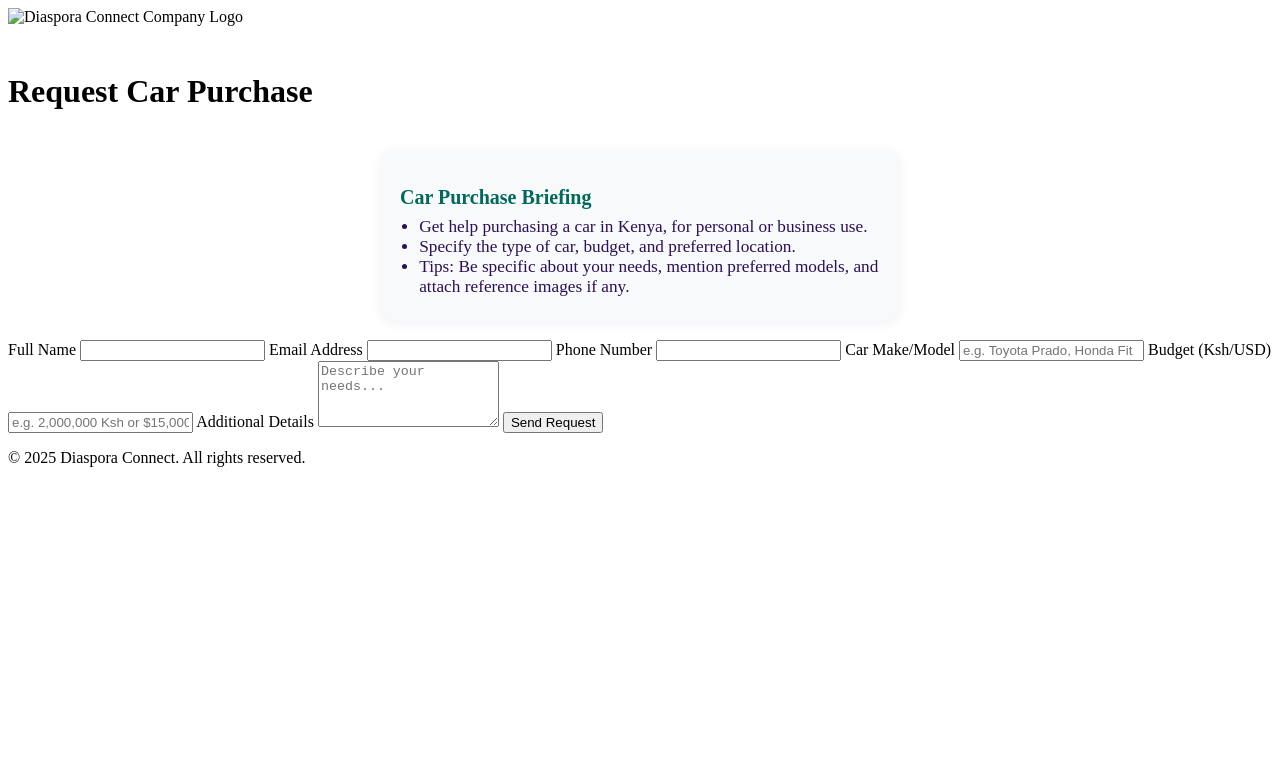
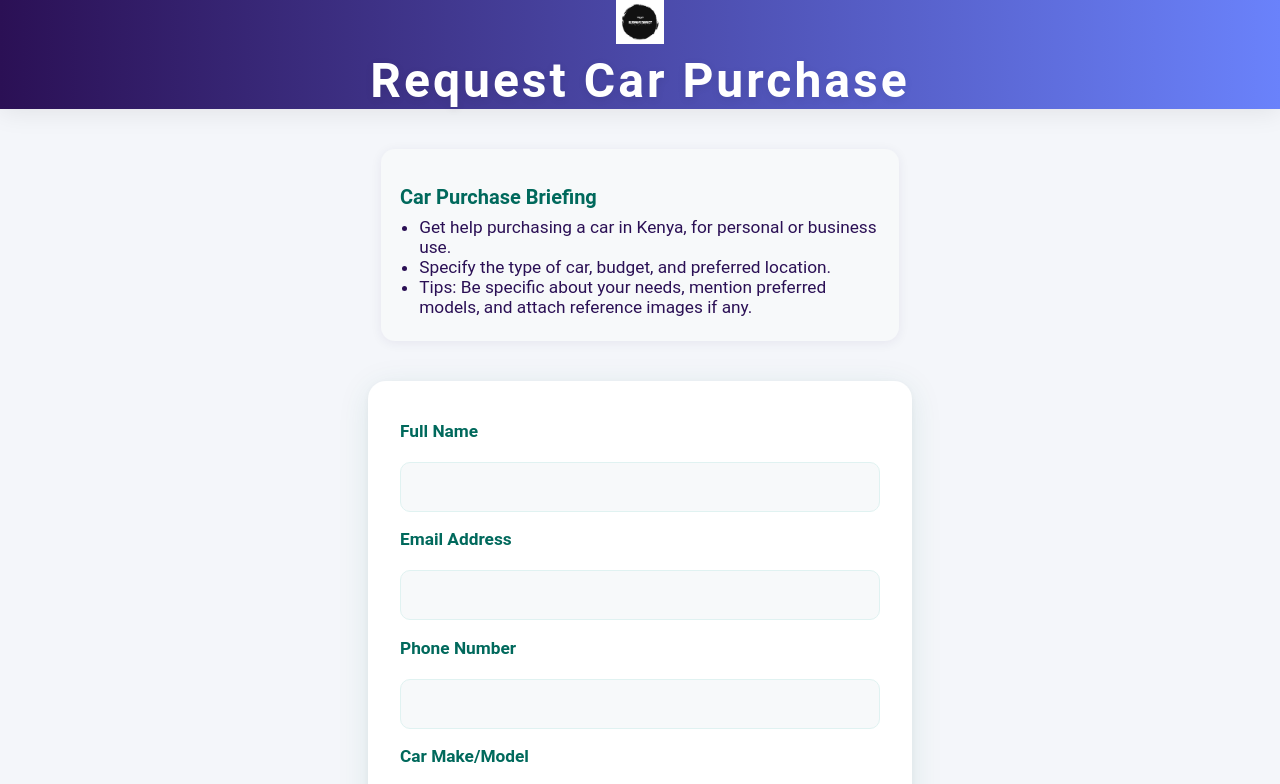
Before and after one commit to Brandoncodes247/Diaspora-Connect, a plain HTML site: page car-purchase.html in a window 1280 px wide. Shown: the top 784 px of the page. Drawn offline with Linux system fonts and the light colour scheme; the site is published under a folder, as on GitHub Pages, so addresses that start at the root find nothing.

Commit message:
Fix all asset paths in remaining forms for GitHub Pages compatibility

```diff
--- a/car-purchase.html
+++ b/car-purchase.html
@@ -4,12 +4,12 @@
     <meta charset="UTF-8">
     <meta name="viewport" content="width=device-width, initial-scale=1.0">
     <title>Request Car Purchase | Diaspora Connect</title>
-    <link rel="stylesheet" href="/css/styles.css">
-    <link rel="stylesheet" href="/css/form.css">
+    <link rel="stylesheet" href="css/styles.css">
+    <link rel="stylesheet" href="css/form.css">
 </head>
 <body>
     <header>
-        <img src="/assets/SS2.png" alt="Diaspora Connect Company Logo" height="44" style="display:block;margin:0 auto 0.5rem auto;">
+        <img src="assets/SS2.png" alt="Diaspora Connect Company Logo" height="44" style="display:block;margin:0 auto 0.5rem auto;">
         <h1>Request Car Purchase</h1>
     </header>
     <main>
```
Also changed, not shown: construction.html (+3 -3 lines), essay-writing.html (+3 -3 lines), house-purchase.html (+3 -3 lines), legal-assistance.html (+3 -3 lines), online-exam.html (+3 -3 lines), research-projects.html (+3 -3 lines).
